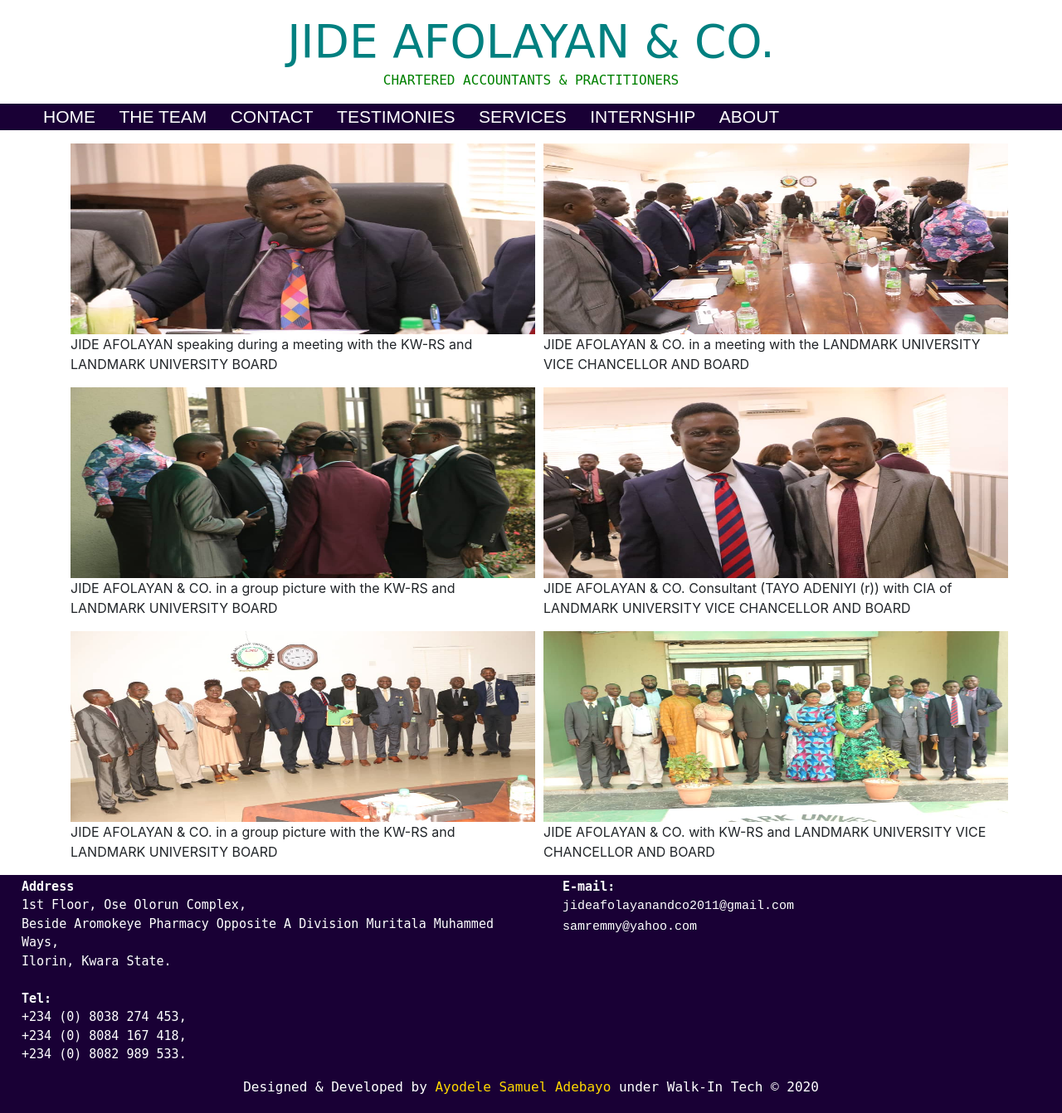
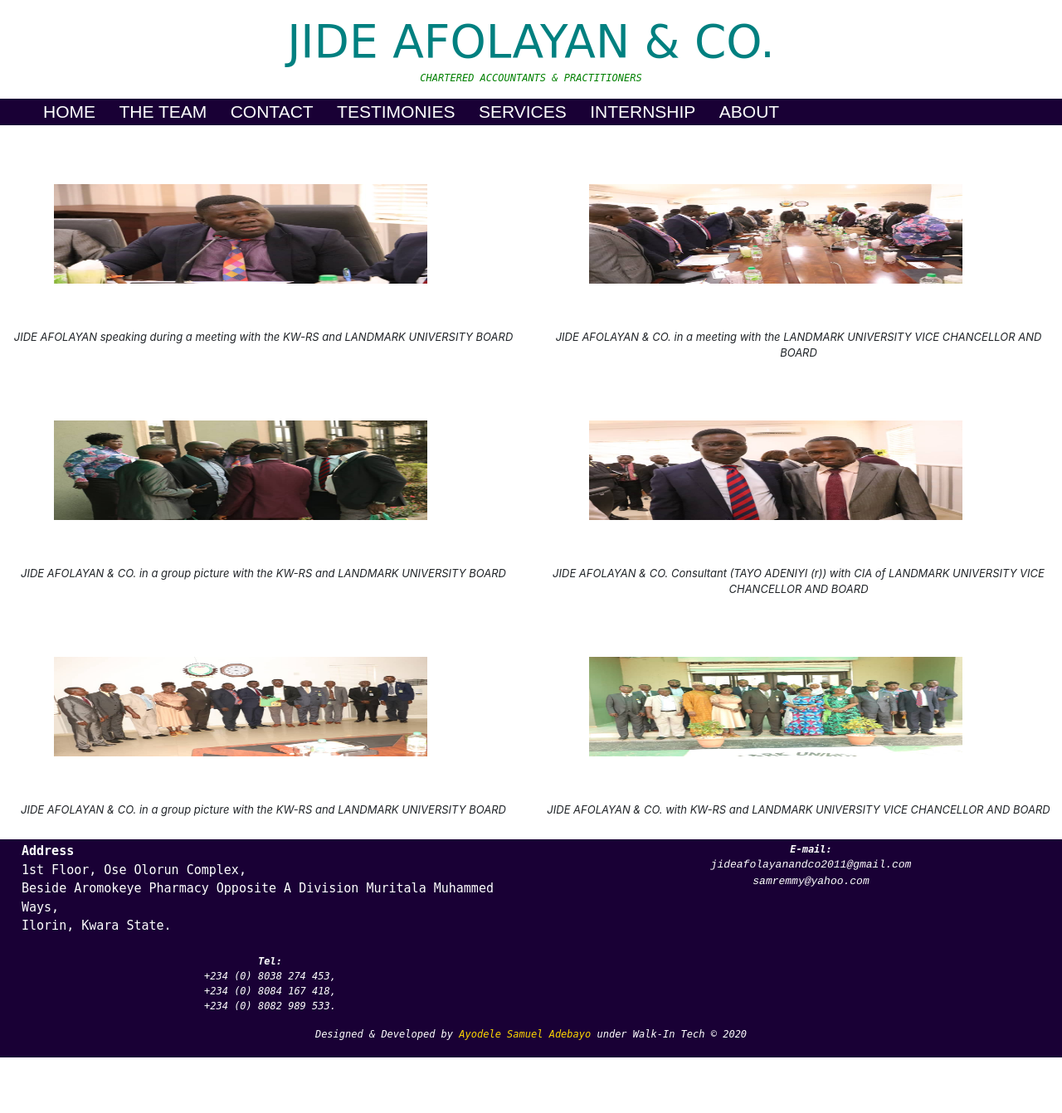
Before and after one commit to unclebay143/jideafolayanandco, a Django app: page /testimony in a window 1280 px wide. Shown: the whole page at 83% size. After the commit the page ends 1275 px from the top, so only its background shows below. Run offline with Django 3.2, Linux system fonts and the light colour scheme; some libraries are stand-ins or nearby versions.

Commit message:
adjust the image lagging

```diff
--- a/jideapp/urls.py
+++ b/jideapp/urls.py
@@ -3,8 +3,8 @@ from .views import Maintain, Home, About, Ourwork, Testimony, Team, Contact, Ser
 
 
 urlpatterns = [
-path('', Maintain, name="maintain"),
-path('index', Home, name="index"),
+path('maintain', Maintain, name="maintain"),
+path('', Home, name="index"),
 path('about/', About, name="about"),
 path('ourwork', Ourwork, name="ourwork"),
 path('testimony', Testimony, name="testimony"),
--- a/jideapp/views.py
+++ b/jideapp/views.py
@@ -16,7 +16,7 @@ def About(request):
 
 #Ourwork function
 def Ourwork(request):
-    return render(request, 'ourwork.html')
+    return render(request, 'ourworks.html')
 
 #Testimony function
 def Testimony(request):
--- a/static/css/master.css
+++ b/static/css/master.css
@@ -1,5 +1,6 @@
 body{
   font-family: cursive;
+  width: 100%;
   line-height: 1.15;
   -webkit-text-size-adjust: 100%;
   -webkit-tap-highlight-color: rgba(0, 0, 0, 0);
@@ -62,6 +63,8 @@ body{
   height: 250px;
   margin-top: 8px;
   /* padding: 12px; */
+  background-repeat: no-repeat;
+  background-size: contain;
   margin-left: 100px;
 }
 .teamcaption{
@@ -72,12 +75,18 @@ body{
 }
 
 .imganimation img{
-  border-radius: 11px;
-  width: 1180px;
-  height: 350px;
-  margin-left: 7%;
+  /*border-radius: 11px;
+  width: 360px;
+  height: 450px;
+  margin:0 auto ;
   background-color: black;
-
+  position: relative;*/
+  max-width:960px;
+  margin:0 auto;
+  padding:4% 2%;
+  display: block;
+  /*border-style: dashed;*/
+  border-radius: 12px;
 }
 
 .ourteam{
--- a/templates/testimony.html
+++ b/templates/testimony.html
@@ -2,7 +2,41 @@
 {% block title %} Testimonies- Jide Afolayan & Co. {% endblock %}
 {% block load %}
 {% include 'nav.html' %}
-<div class="container">
+<style>
+  .container1{
+    margin: 10px;
+  }
+  .test .img{
+    display: block;
+    /*margin: 0 auto;*/
+    max-width: ;
+    padding: 55px;
+  }
+  .test{
+  width: 100%;
+  height: 100%;
+  position: relative;
+  cursor: pointer;
+    border-radius: 10px;
+    -webkit-transition: 0.3s ease-in-out,
+    -webkit-transform 0.3s ease-in-out;
+  -moz-transition:  0.3s ease-in-out,
+    -moz-transform 0.3s ease-in-out;
+    transition: all 0.3s ease-in-out,
+    transform 0.3s ease-in-out, ;
+}
+
+.test:hover {
+  transform: scale(2.05);
+}
+
+p{
+  font-style: oblique;
+  font-size: small;
+  text-align: center;
+}
+</style>
+<div class="container1">
   <div class="row">
     <div class="col-md-6">
       <div class="test">
```
Also changed, not shown: templates/index.html (+10 -10 lines).
